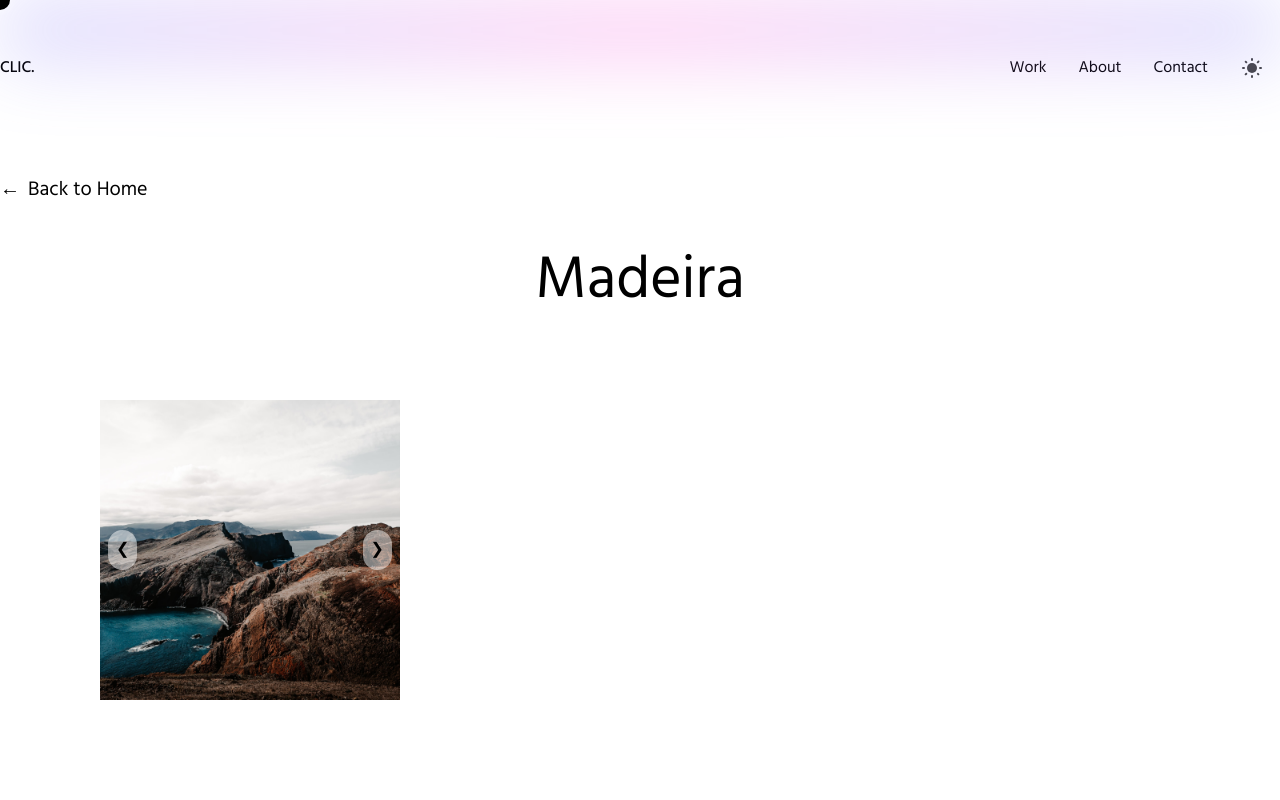
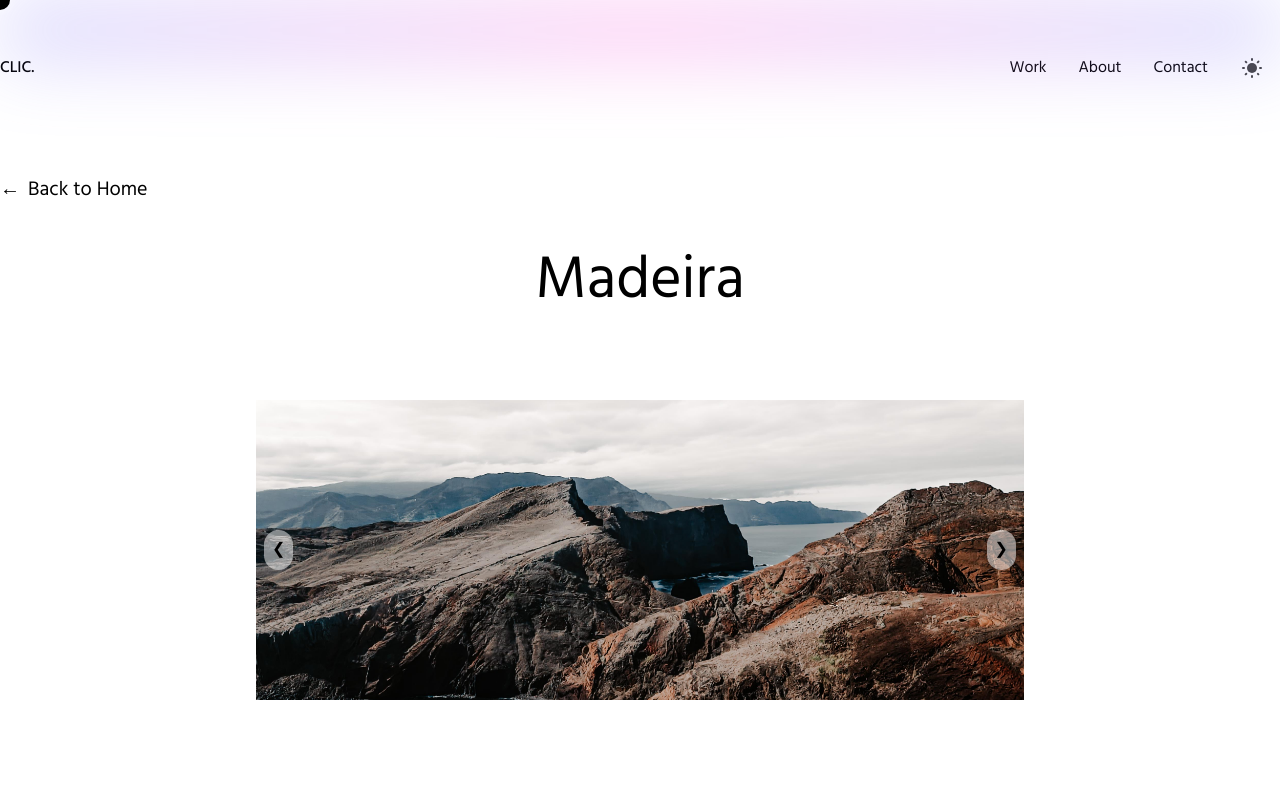
Before and after one commit to NanitheWhat/Website, a Next.js app: page /projects/1 in a window 1280 px wide. Shown: the top 800 px of the page. Built offline with nearby package versions, Linux system fonts and the light colour scheme.

Commit message:
aspecr tatio

```diff
--- a/components/Projects/ProjectPage.js
+++ b/components/Projects/ProjectPage.js
@@ -65,7 +65,7 @@ const ProjectPage = ({ project }) => {
               {project.title}
             </h1>
 
-            <div ref={sliderRef} className="mt-10 laptop:mt-20 w-[500px] h-[500px] flex justify-center">
+            <div ref={sliderRef} className="mt-10 laptop:mt-20 w-full h-[500px] aspect-[1/1] flex justify-center">
 
               <div className="relative w-[60%] h-[60%]"> {/* Set fixed width and height for square */}
                 <img
```
